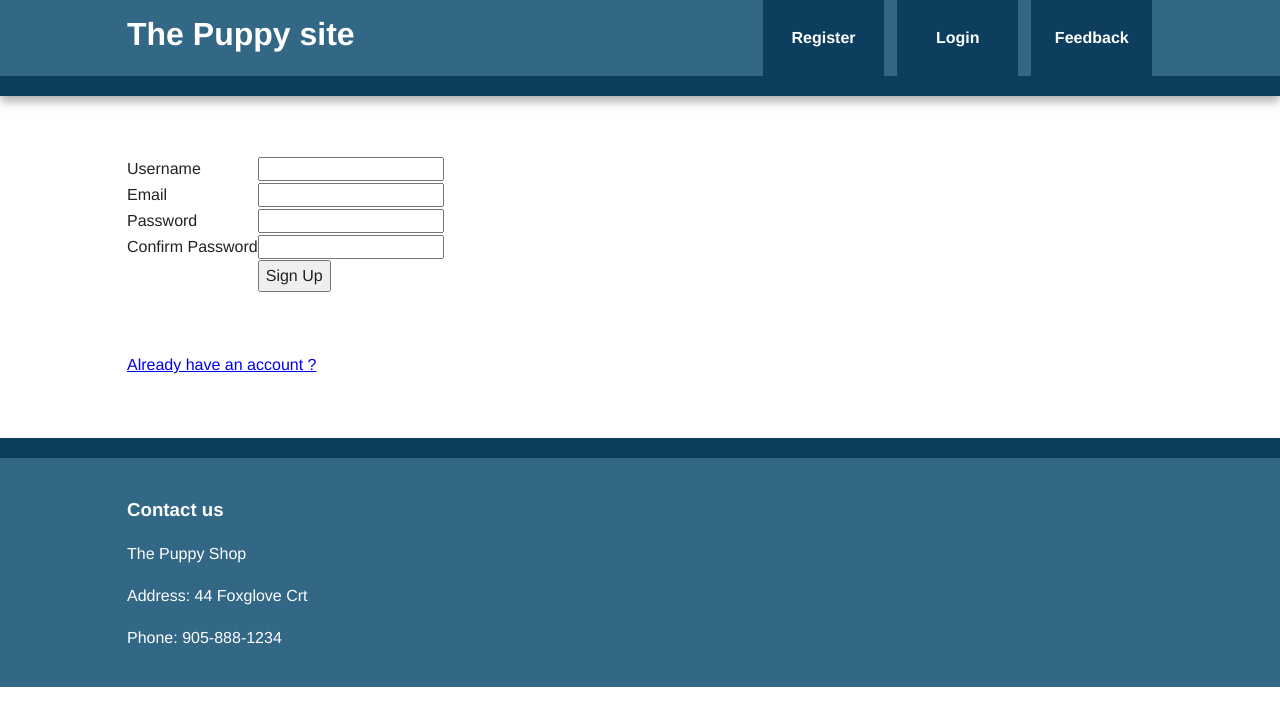
After one commit to StevenHwanghh/Flask, a Flask app: page /register in a window 1280 px wide. The commit adds this page. Shown: the top 726 px of the page. Run offline with Flask 2, Linux system fonts and the light colour scheme; some libraries are stand-ins or nearby versions.

Commit message:
WTForm and validators

```diff
--- a/app.py
+++ b/app.py
@@ -2,13 +2,13 @@ import os
 from flask import Flask, render_template, request, redirect, url_for, flash
 from datetime import datetime
 from logging import DEBUG
+from forms import RegistrationForm, LoginForm
 
 app = Flask(__name__)
 app.logger.setLevel(DEBUG)
 app.secret_key = os.urandom(16)
 
 feedback_list = []
-
 
 def addtofeedbacklist(feedback):
     feedback_list.append(dict(
@@ -35,6 +35,28 @@ def feedback():
 
     return render_template("feedback.html")
 
+@app.route('/register', methods=['GET', 'POST'])
+def register():
+    form = RegistrationForm()
+    if request.method == "POST":
+        if form.validate_on_submit():
+            flash("Account created !")
+            return redirect(url_for('login'))
+        if form.errors:
+            flash("Validation Errors:" + str(form.errors))
+            app.logger.error('ValidationError:\n' + str(form.errors))
+    return render_template('register.html', title='Register', form=form)
+
+@app.route('/login', methods=['GET', 'POST'])
+def login():
+    form = LoginForm()
+    if request.method == "POST":
+        if form.email.data == "stevenh@ibm.com" and form.password.data == '123':
+            redirect(url_for('index'))
+        else:
+            flash("Authentication failed !")
+            app.logger.error('"Authentication failed !"')
+    return render_template('login.html', title='Login', form=form)
 
 @app.errorhandler(404)
 def page_not_found(e):
--- /dev/null
+++ b/forms.py
@@ -0,0 +1,17 @@
+from flask_wtf import FlaskForm
+from wtforms import StringField, PasswordField, SubmitField, BooleanField
+from wtforms.validators import DataRequired, Length, Email, EqualTo
+
+class RegistrationForm(FlaskForm):
+    username = StringField('Username', validators=[DataRequired(), Length(min=2, max=20)])
+    email = StringField("Email", validators=[DataRequired(), Email()])
+    password = PasswordField('Password', validators=[DataRequired()])
+    confirm_password = PasswordField('Confirm Password', validators=[EqualTo('password')])
+    submit = SubmitField('Sign Up')
+
+
+class LoginForm(FlaskForm):
+    email = StringField("Email", validators=[DataRequired(), Email()])
+    password = PasswordField('Password', validators=[DataRequired()])
+    rememberme = BooleanField('Remember Me')
+    submit = SubmitField('Log In')
--- a/static/css/main.css
+++ b/static/css/main.css
@@ -162,7 +162,7 @@ nav a:hover {
 }
 
 .flashes li {
-    background: #FFD6A3;
+    background: #A3FFC7;
     color: #000;
 }
 
--- a/templates/base.html
+++ b/templates/base.html
@@ -19,8 +19,8 @@
         <a href="{{ url_for('index') }}"><h1 class="title">The Puppy site</h1></a>
         <nav>
             <ul>
-                <li><a href="#">Register</a></li>
-                <li><a href="/feedback">Login</a></li>
+                <li><a href="{{ url_for('register') }}">Register</a></li>
+                <li><a href="{{ url_for('login') }}">Login</a></li>
                 <li><a href="{{ url_for('feedback') }}">Feedback</a></li>
             </ul>
         </nav>
@@ -28,19 +28,21 @@
 </div>
 
 <div class="main-container">
+    {% with messages = get_flashed_messages() %}
+    {% if messages%}
         <div class="main wrapper clearfix">
                 <article class="flashes">
-            {% with messages = get_flashed_messages() %}
                     <ul>
-                {% if messages%}
                         {% for message in messages %}
                         <li>{{ message }}</li>
                         {% endfor %}
+                    </ul>
+                </article>
+        </div>
     {% endif %}
-                </ul>
     {% endwith %}
-        </article>
 
+    <div class="main wrapper clearfix">
         {% block content %}
         {% endblock %}
 
--- /dev/null
+++ b/templates/register.html
@@ -0,0 +1,42 @@
+{% extends "base.html" %}
+
+{% block title %}
+Register
+{% endblock %}
+
+{% block content %}
+<div class="main wrapper clearfix">
+    <form method="POST" action="">
+        {{ form.hidden_tag() }}
+        <table>
+            <tr>
+                <td>Username</td>
+                <td>{{ form.username }}</td>
+            </tr>
+            <tr>
+                <td>Email</td>
+                <td>{{ form.email }}</td>
+            </tr>
+            <tr>
+                <td>Password</td>
+                <td>{{ form.password }}</td>
+            </tr>
+            <tr>
+                <td>Confirm Password</td>
+                <td>{{ form.confirm_password }}</td>
+            </tr>
+            <tr>
+                <td></td>
+                <td><button type="submit">Sign Up</td>
+            </tr>
+        </table>
+    </form>
+</div>
+
+<div class="main wrapper clearfix">
+    <a href="{{ url_for('login') }}">Already have an account ?</a>
+</div>
+{% endblock %}
+
+{% block siderbar %}
+{% endblock %}
```
Also changed, not shown: templates/login.html (added, +34 -0 lines), README.md. Lines whose indentation alone changed are shown as unchanged.
